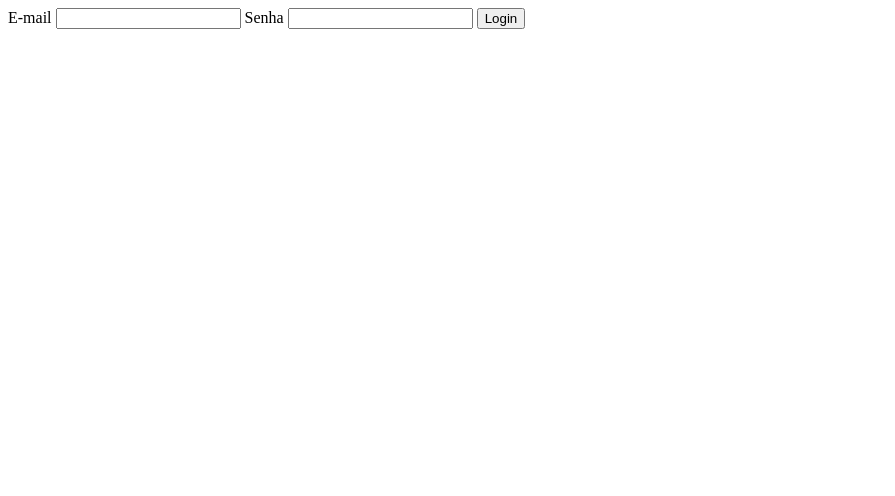
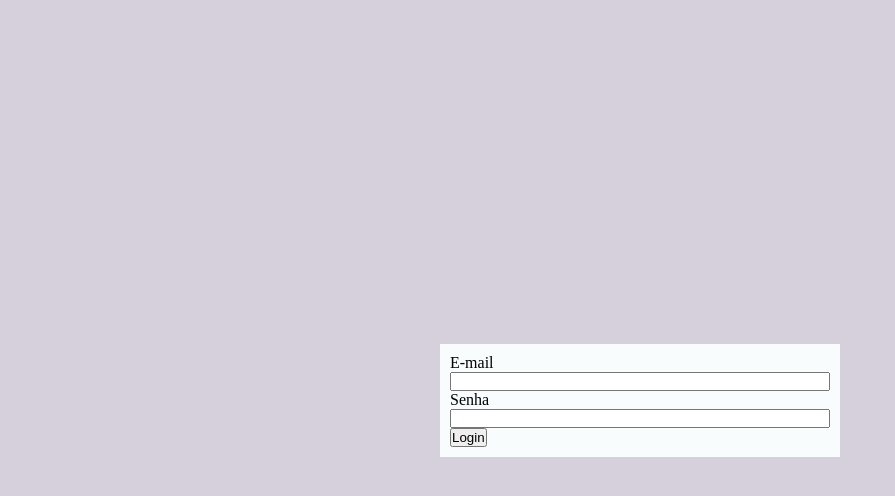
Before and after one commit to davgithb/login, a plain HTML site: page index.html in a window 1280 px wide. Shown: the whole page, without its empty margins (0-895 px from the left). Drawn offline with Linux system fonts and the light colour scheme.

Commit message:
Adicionando arquivo css

```diff
--- a/index.html
+++ b/index.html
@@ -3,7 +3,9 @@
 <head>
     <meta charset="UTF-8">
     <meta name="viewport" content="width=device-width, initial-scale=1.0">
-    <title>Document</title>
+    <title>Login form</title>
+
+    <link rel="stylesheet" href="style.css">
 </head>
 <body>
     <div id="form-wrap">
--- /dev/null
+++ b/style.css
@@ -0,0 +1,27 @@
+*{
+    margin: 0;
+    padding: 0;
+    box-sizing: border-box;
+}
+
+body{
+    width: 100%;
+    height: 100vh;
+    display: flex;
+    justify-content: center;
+    align-items: center;
+    background-color: rgb(214, 208, 220);
+}
+
+#form-wrap{
+
+    width: 400px;
+    background-color: rgb(249, 252, 252);
+    padding: 10px;
+
+}
+
+form label, form input{
+    display: block;
+    width: 100%;
+}
```
